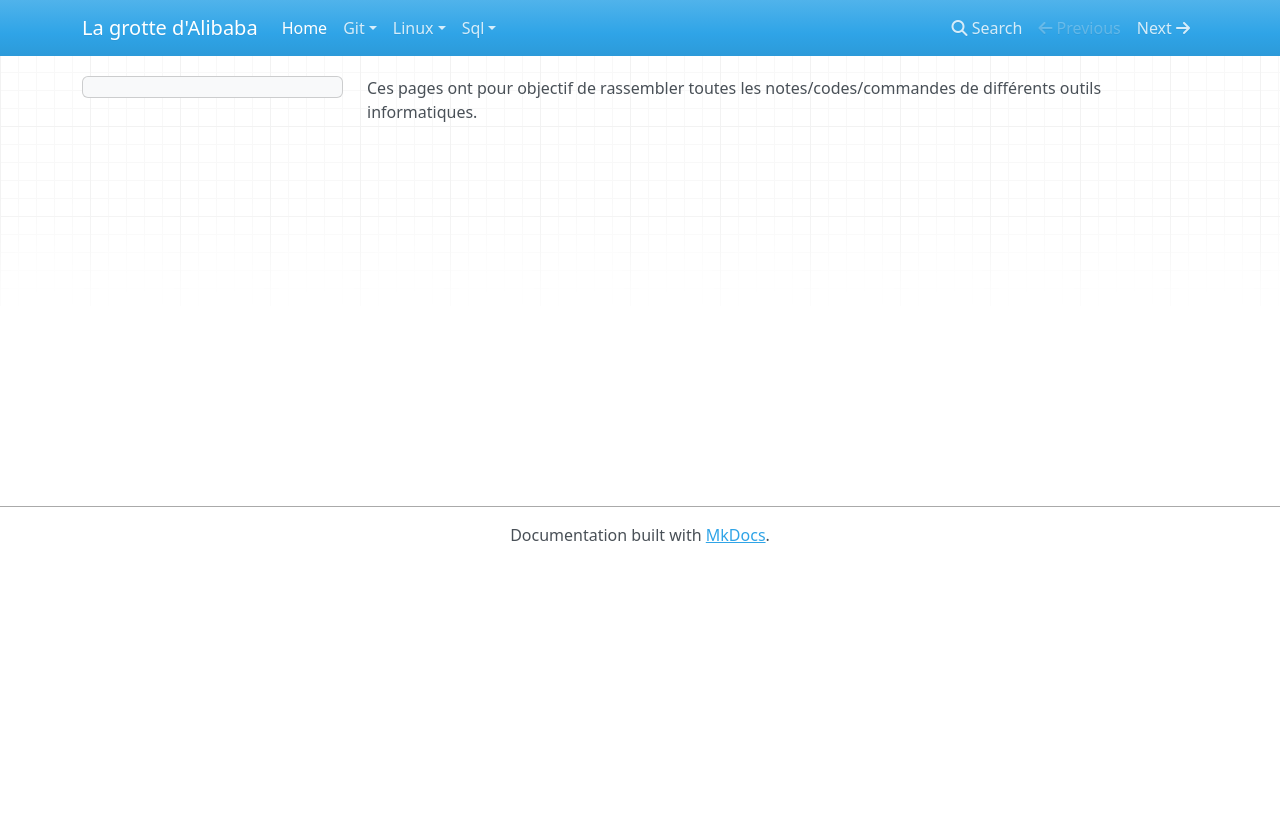
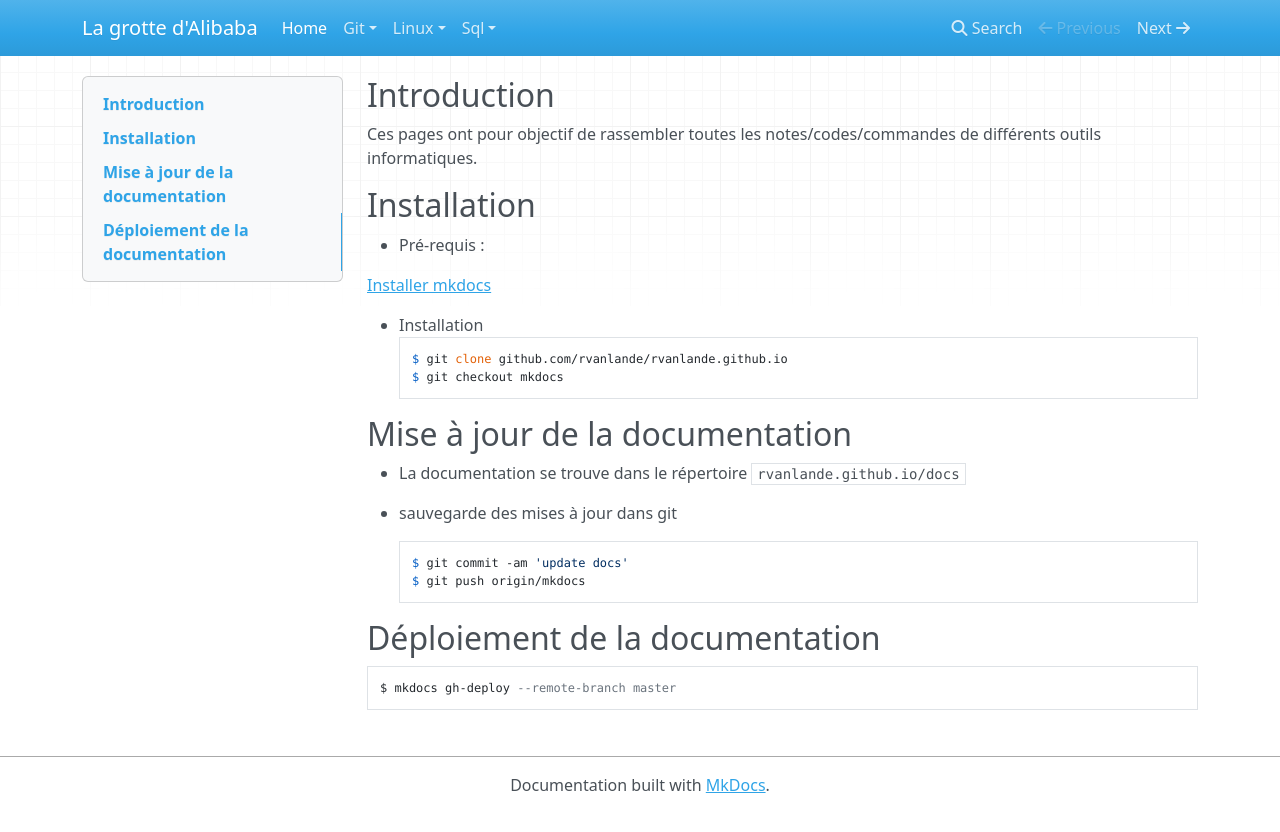
Before and after one commit to rvanlande/rvanlande.github.io, an MkDocs documentation site: the page built from docs/index.md, in a window 1280 px wide. Shown: the top 832 px of the page. Built offline with MkDocs 1.6.1, drawn with Linux system fonts in a browser that asks for light colours; nearby versions of some CDN libraries.

Commit message:
update installation

```diff
--- a/docs/index.md
+++ b/docs/index.md
@@ -1 +1,27 @@
+## Introduction
+
 Ces pages ont pour objectif de rassembler toutes les notes/codes/commandes de différents outils informatiques.
+
+## Installation
+
+* Pré-requis :
+
+[Installer mkdocs](http://www.mkdocs.org/#installation)
+
+* Installation
+
+        $ git clone github.com/rvanlande/rvanlande.github.io
+        $ git checkout mkdocs
+
+## Mise à jour de la documentation
+
+* La documentation se trouve dans le répertoire `rvanlande.github.io/docs`
+
+* sauvegarde des mises à jour dans git
+
+        $ git commit -am 'update docs'
+        $ git push origin/mkdocs
+
+## Déploiement de la documentation
+
+    $ mkdocs gh-deploy --remote-branch master
```
